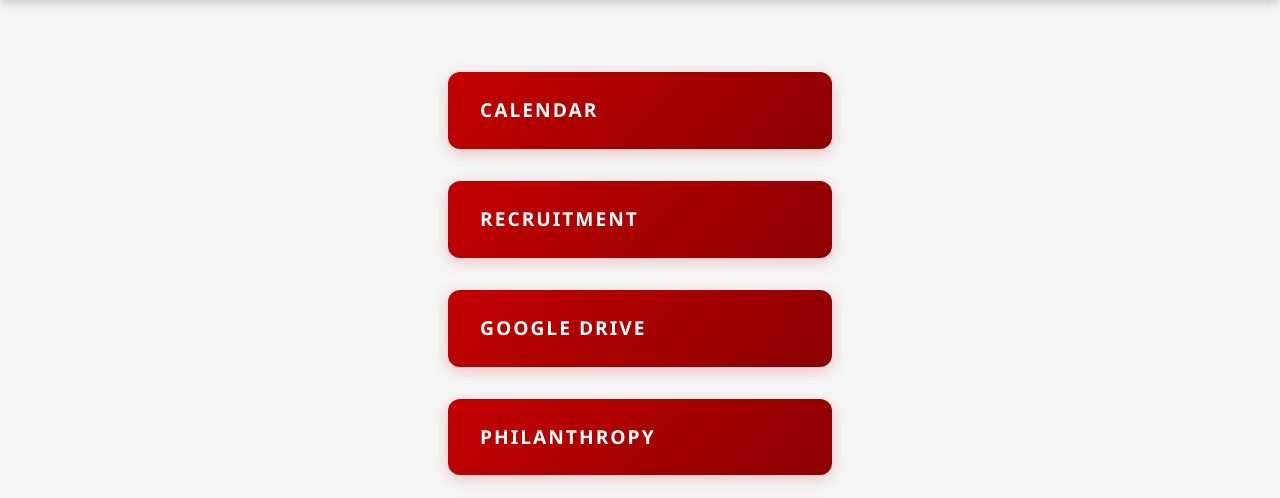
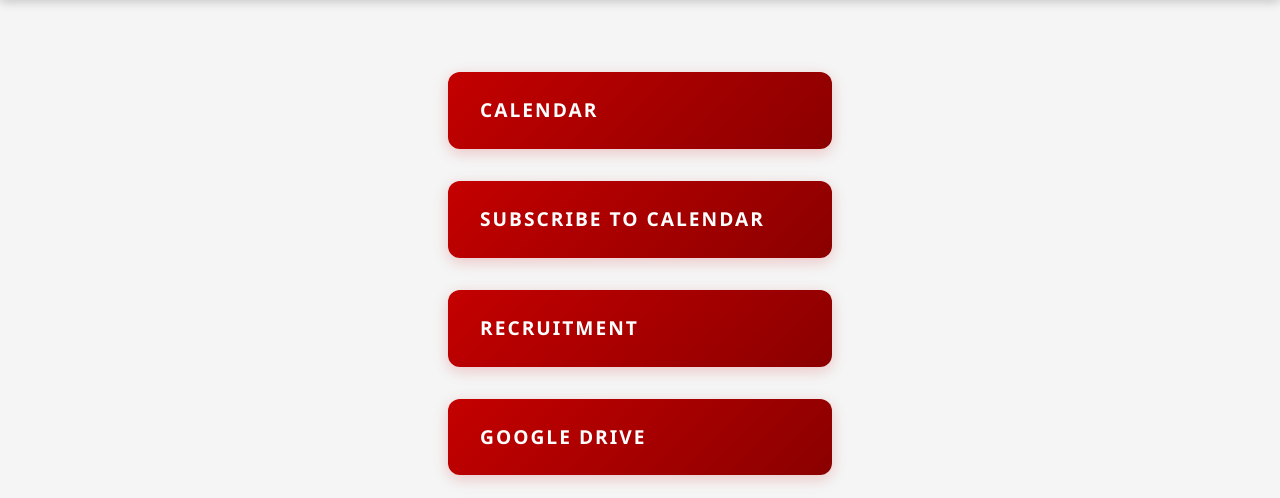
Before and after one commit to smk37git/SPDWEBAPP_ENV, a Django app: template SPDWEBAPP/AUTHENTICATE/templates/AUTHENTICATE/dashboard.html in a window 1280 px wide. Shown: the part 93-591 px from the top of the page. Run offline with Django 4.2, Linux system fonts and the light colour scheme; the template is opened without the code that fills it, so the values that code supplies are empty; some libraries are stand-ins or nearby versions.

Commit message:
Added "Subscribe to Calendar" to Dashboard

```diff
--- a/SPDWEBAPP/AUTHENTICATE/templates/AUTHENTICATE/dashboard.html
+++ b/SPDWEBAPP/AUTHENTICATE/templates/AUTHENTICATE/dashboard.html
@@ -12,6 +12,9 @@
 
     <a href="https://mailmissouri-my.sharepoint.com/:p:/g/personal/mtadxf_umsystem_edu/EUr798PpmPNMi5YaICLP7wgBubhQ5rdPSYvMY4e_6XRdHw?e=K06Xgv" target="_blank">
         <button class="btn btn-primary" type="button">CALENDAR</button>
+
+    <a href="webcal://calendar.google.com/calendar/ical/5adfdaa30413e1d5fd9ccdffc12f952c0939c081cf7715cc8e5efd8afedee075%40group.calendar.google.com/public/basic.ics" target="_blank">
+        <button class="btn btn-primary" type="button">Subscribe To Calendar</button>
 
     <a href="https://docs.google.com/spreadsheets/d/1SQu9uB0OL94LtHGoJFpglHYcO-SAt2G2XmmRNzPMajA/edit?usp=sharing" target="_blank">
         <button class="btn btn-primary" type="button">RECRUITMENT</button>
```
